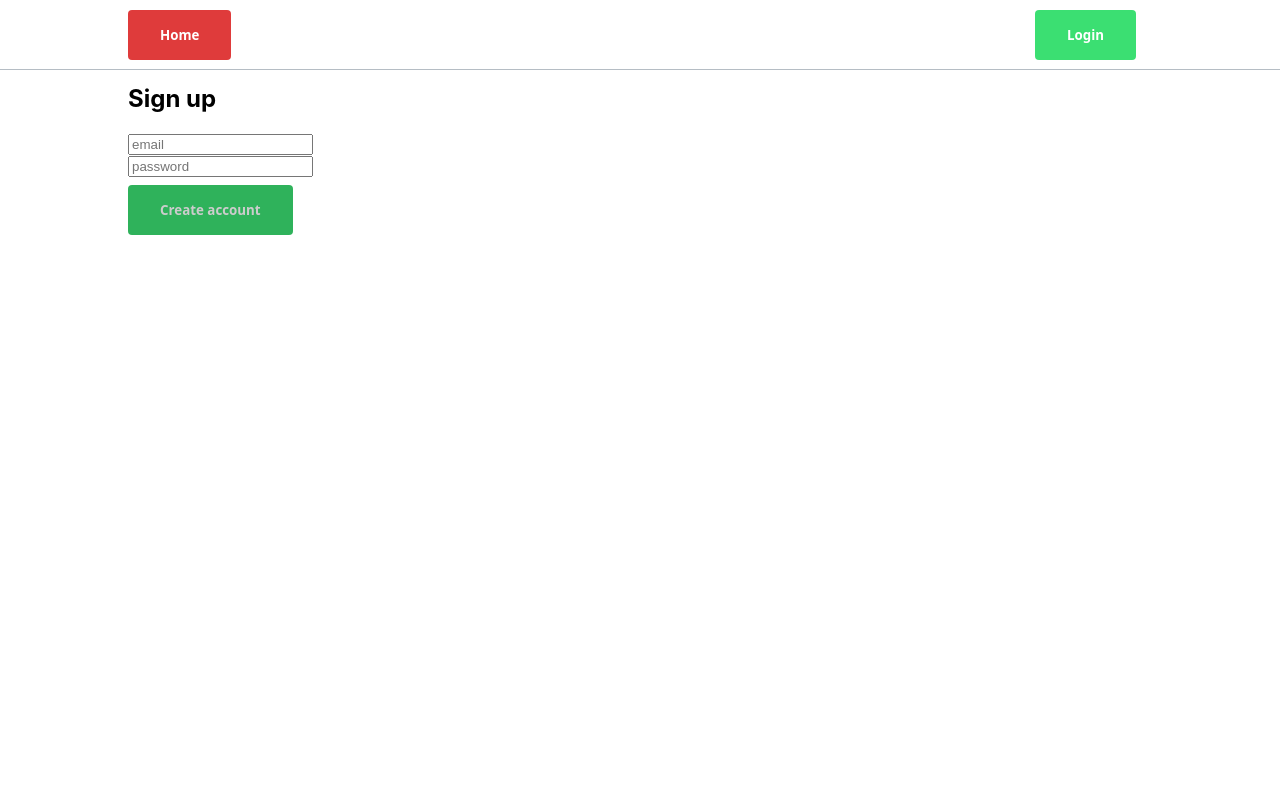
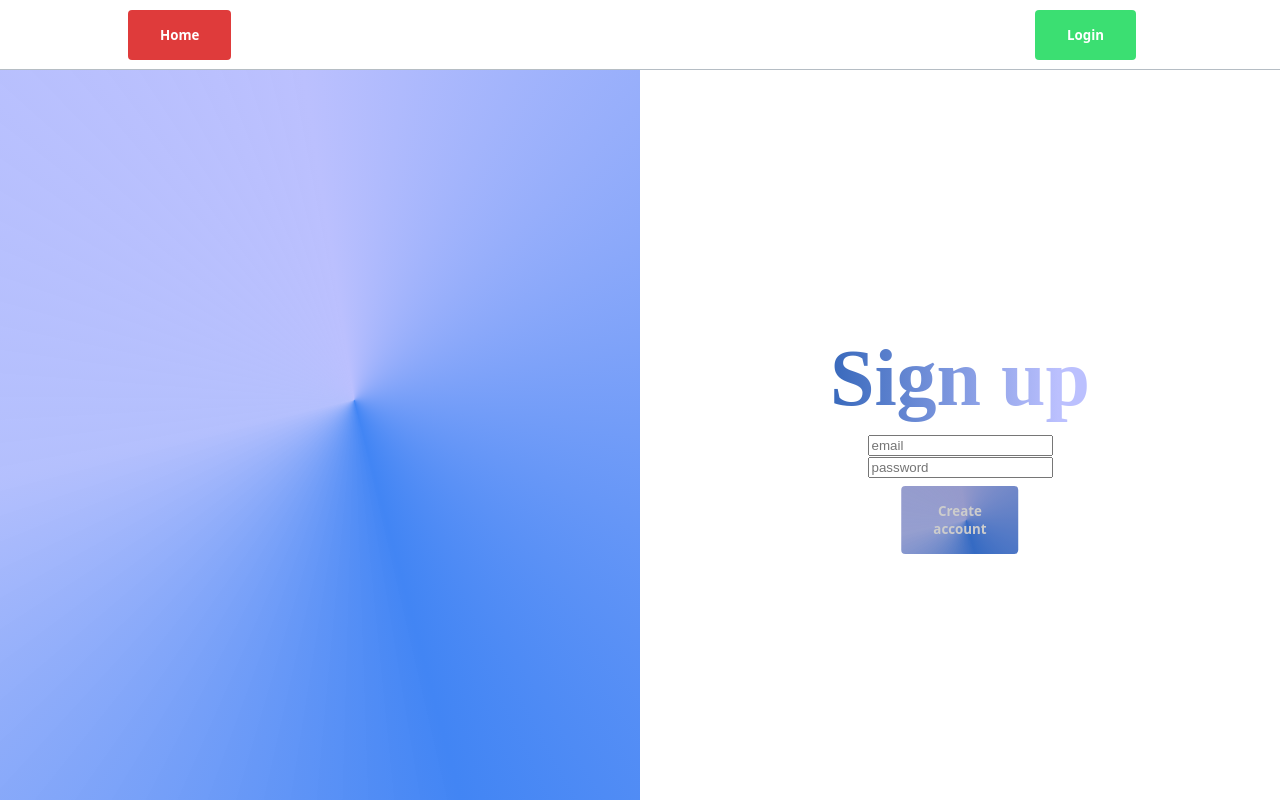
Before and after one commit to seng-fudge/frontend, a Next.js app: page /signup in a window 1280 px wide. Built offline with nearby package versions, Linux system fonts and the light colour scheme.

Commit message:
Improved css

```diff
--- a/pages/signup.js
+++ b/pages/signup.js
@@ -7,7 +7,16 @@ import { toast } from "react-hot-toast";
 export default function Signup() {
   const { email } = useContext(UserContext);
 
-  return <main>{email ? <LogoutButton /> : <SignUpForm />}</main>;
+  return (
+    <>
+      <div className="split left gradient"></div>
+      <div className="split right">
+        <div className="centered">
+          {email ? <LogoutButton /> : <SignUpForm />}
+        </div>
+      </div>
+    </>
+  );
 }
 
 function SignUpForm() {
@@ -65,7 +74,7 @@ function SignUpForm() {
       } else {
         const data = await response.json();
 
-        toast.error(data['message'])
+        toast.error(data["message"]);
       }
     } catch (error) {
       // enter your logic for when there is an error (ex. error toast)
@@ -77,7 +86,7 @@ function SignUpForm() {
 
   return (
     <section>
-      <h2>Sign up</h2>
+      <h2 className="title">Sign up</h2>
       <form onSubmit={() => onSubmit()}>
         <div>
           <input
@@ -108,7 +117,7 @@ function SignUpForm() {
 
         <button
           type="submit"
-          className="btn-green"
+          className="btn-gradient centered-horizontal"
           disabled={
             !formEmail || !formPassword || !isValidEmail || !isValidPassword
           }
--- a/styles/globals.css
+++ b/styles/globals.css
@@ -32,7 +32,6 @@ a {
   color: red;
 }
 
-
 .navbar {
   height: 70px;
   width: 100%;
@@ -65,12 +64,12 @@ a {
 
 .navbar li {
   border-radius: 50%;
-
 }
 
 /* Buttons */
 
-.btn, button {
+.btn,
+button {
   background-color: var(--color-gray);
   border: none;
   color: var(--color-text);
@@ -80,7 +79,7 @@ a {
   text-align: center;
   justify-content: center;
   text-decoration: none;
-  font-family: 'Noto Sans', sans-serif;
+  font-family: "Noto Sans", sans-serif;
   font-weight: bold;
   border-radius: 0.25rem;
   cursor: pointer;
@@ -88,7 +87,7 @@ a {
 }
 
 button:disabled,
-button[disabled]{
+button[disabled] {
   filter: brightness(80%);
   cursor: not-allowed;
 }
@@ -102,3 +101,79 @@ button.btn-green {
   background-color: var(--color-green);
   color: white;
 }
+
+button.btn-gradient{
+  color: white;
+  background: conic-gradient(
+    from 154.3deg at 55.33% 50%,
+    #bbc0fe -163.1deg,
+    #4285f4 10.74deg,
+    rgba(172, 185, 253, 0.9) 103.13deg,
+    #bbc0fe 196.9deg,
+    #4285f4 370.74deg
+  );
+}
+
+/* Split the screen in half */
+.split {
+  height: 100%;
+  width: 50%;
+  position: fixed;
+  z-index: 1;
+  top: 0;
+  overflow-x: hidden;
+  padding-top: 20px;
+}
+
+.gradient {
+  background: conic-gradient(
+    from 154.3deg at 55.33% 50%,
+    #bbc0fe -163.1deg,
+    #4285f4 10.74deg,
+    rgba(172, 185, 253, 0.9) 103.13deg,
+    #bbc0fe 196.9deg,
+    #4285f4 370.74deg
+  );
+}
+
+/* Control the left side */
+.left {
+  left: 0;
+}
+
+/* Control the right side */
+.right {
+  right: 0;
+}
+
+.centered {
+  position: absolute;
+  top: 50%;
+  left: 50%;
+  transform: translate(-50%, -50%);
+  text-align: center;
+}
+
+.centered-horizontal{
+  position: absolute;
+  left: 50%;
+  transform: translate(-50%, 0%);
+  text-align: center;
+}
+
+.title {
+font-family: 'Ubuntu';
+font-style: normal;
+font-weight: 700;
+font-size: 80px;
+line-height: 92px;
+display: flex;
+align-items: center;
+margin-top: 10px;
+margin-bottom: 10px;
+background: linear-gradient(90deg, #3164B8 -4.36%, #BBC0FE 87.92%);
+-webkit-background-clip: text;
+-webkit-text-fill-color: transparent;
+background-clip: text;
+
+}
```
